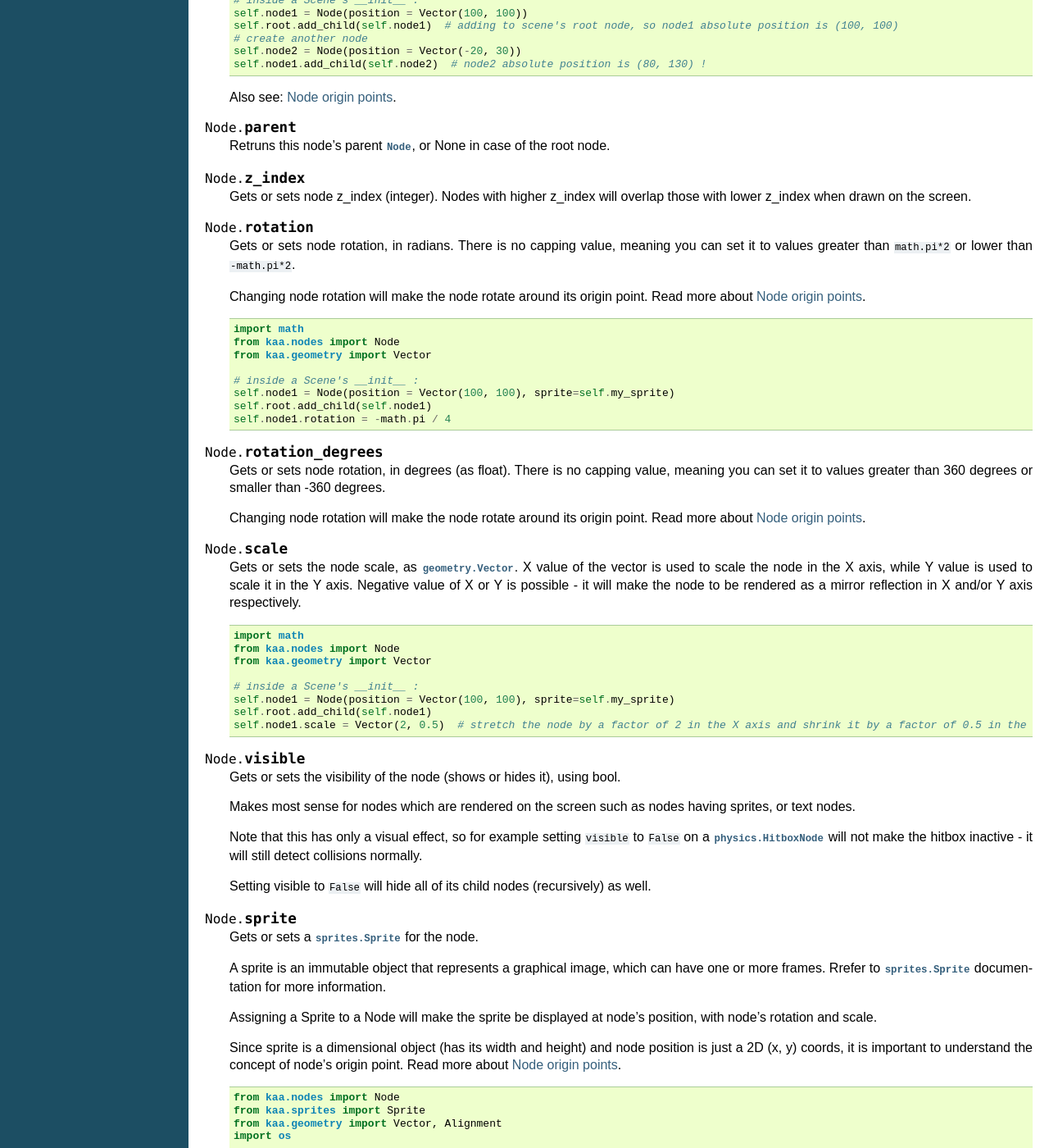
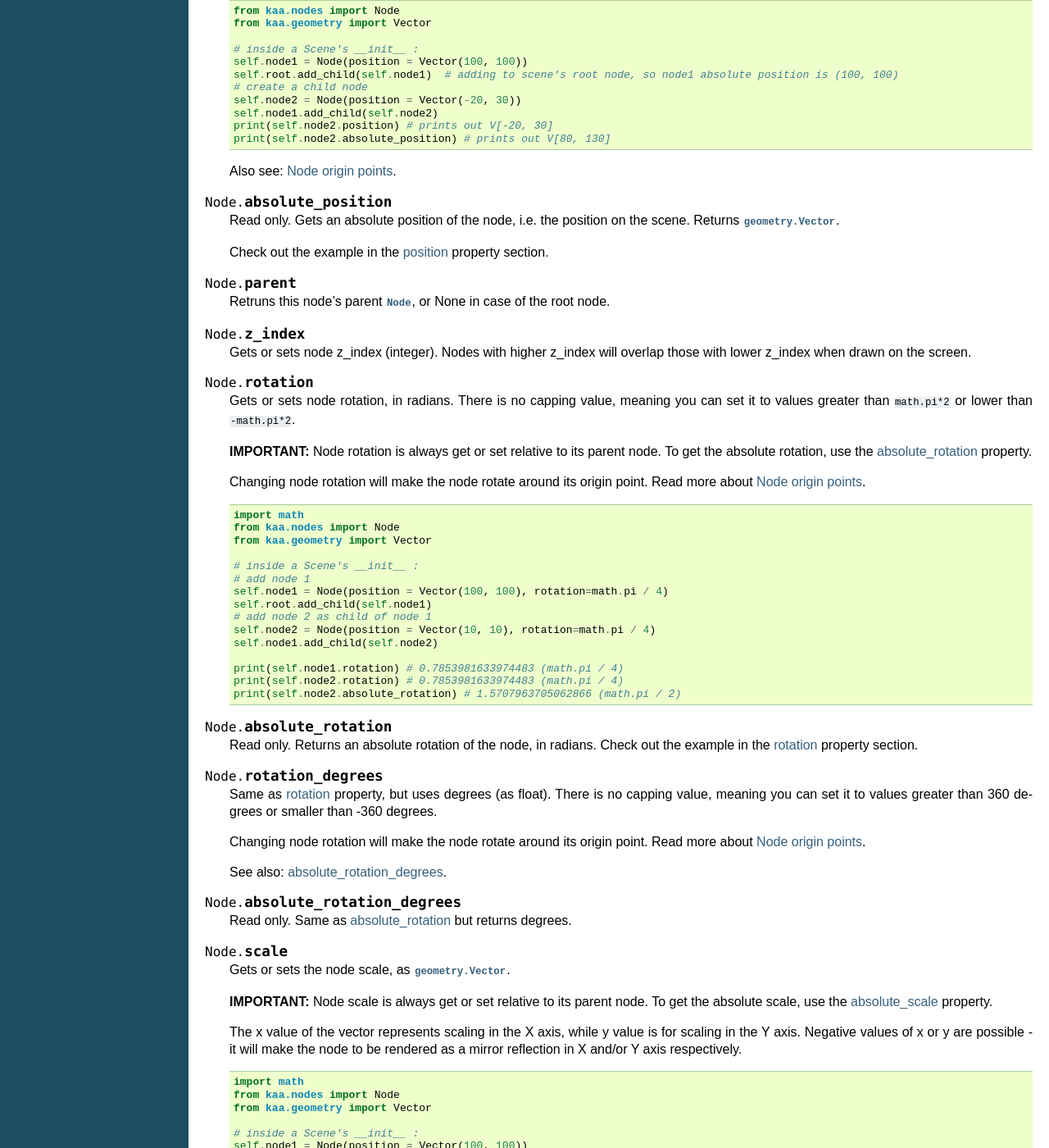
Before and after one commit to kaaengine/kaa, a Sphinx documentation site: the page built from docs/reference/nodes.rst, in a window 1280 px wide and 1400 px high, scrolled down 1226 px. Shown: the whole window at 82% size. Built offline with Sphinx 7.4.7, drawn with Linux system fonts in a browser that asks for light colours; some of the changed text lies outside the part shown.

Commit message:
documented absolute position, scale and rotation

```diff
--- a/docs/reference/nodes.rst
+++ b/docs/reference/nodes.rst
@@ -64,8 +64,11 @@ Instance Properties:
 
     Gets or sets node position, as a :class:`geometry.Vector`.
 
-    **IMPORTANT:** Node position is always relative to its parent node, it is not an "absolute" position on the Scene.
-    It is illustrated by the example below:
+    **IMPORTANT:** Node position is always get or set relative to its parent node. To get the absolute position,
+    use the :ref:`absolute_position<Node.absolute_position>` property.
+
+    If the Node is few levels deep in the nodes hierarchy and you want to know the position
+    of the node in relation to one of its ancestors, use :meth:`get_relative_position()` method.
 
     .. code-block:: python
 
@@ -75,11 +78,21 @@ Instance Properties:
         # inside a Scene's __init__ :
         self.node1 = Node(position = Vector(100, 100))
         self.root.add_child(self.node1)  # adding to scene's root node, so node1 absolute position is (100, 100)
-        # create another node
+        # create a child node
         self.node2 = Node(position = Vector(-20, 30))
-        self.node1.add_child(self.node2)  # node2 absolute position is (80, 130) !
+        self.node1.add_child(self.node2)
+        print(self.node2.position) # prints out V[-20, 30]
+        print(self.node2.absolute_position) # prints out V[80, 130]
+
 
     Also see: :ref:`Node origin points <Node.origin_alignment>`.
+
+.. _Node.absolute_position:
+.. attribute:: Node.absolute_position
+
+    Read only. Gets an absolute position of the node, i.e. the position on the scene. Returns :class:`geometry.Vector`.
+
+    Check out the example in the :ref:`position <Node.position>` property section.
 
 .. _Node.parent:
 .. attribute:: Node.parent
@@ -98,6 +111,9 @@ Instance Properties:
     Gets or sets node rotation, in radians. There is no capping value, meaning you can set it to values greater
     than :code:`math.pi*2` or lower than :code:`-math.pi*2`.
 
+    **IMPORTANT:** Node rotation is always get or set relative to its parent node. To get the absolute rotation,
+    use the :ref:`absolute_rotation <Node.absolute_rotation>` property.
+
     Changing node rotation will make the node rotate around its origin point. Read more about
     :ref:`Node origin points <Node.origin_alignment>`.
 
@@ -108,25 +124,51 @@ Instance Properties:
         from kaa.geometry import Vector
 
         # inside a Scene's __init__ :
-        self.node1 = Node(position = Vector(100, 100), sprite=self.my_sprite)
+        # add node 1
+        self.node1 = Node(position = Vector(100, 100), rotation=math.pi / 4)
         self.root.add_child(self.node1)
-        self.node1.rotation = -math.pi / 4
+        # add node 2 as child of node 1
+        self.node2 = Node(position = Vector(10, 10), rotation=math.pi / 4)
+        self.node1.add_child(self.node2)
+
+        print(self.node1.rotation) # 0.7853981633974483 (math.pi / 4)
+        print(self.node2.rotation) # 0.7853981633974483 (math.pi / 4)
+        print(self.node2.absolute_rotation) # 1.5707963705062866 (math.pi / 2)
+
+
+.. _Node.absolute_rotation:
+.. attribute:: Node.absolute_rotation
+
+    Read only. Returns an absolute rotation of the node, in radians. Check out the example in
+    the :ref:`rotation <Node.rotation>` property section.
 
 .. _Node.rotation_degrees:
 .. attribute:: Node.rotation_degrees
 
-    Gets or sets node rotation, in degrees (as float). There is no capping value, meaning you can set it to values greater
-    than 360 degrees or smaller than -360 degrees.
+    Same as :ref:`rotation <Node.rotation>` property, but uses degrees (as float). There is no capping value,
+    meaning you can set it to values greater than 360 degrees or smaller than -360 degrees.
 
     Changing node rotation will make the node rotate around its origin point. Read more about
     :ref:`Node origin points <Node.origin_alignment>`.
 
+    See also: :ref:`absolute_rotation_degrees <Node.absolute_rotation_degrees>`.
+
+.. _Node.absolute_rotation_degrees:
+.. attribute:: Node.absolute_rotation_degrees
+
+    Read only. Same as :ref:`absolute_rotation <Node.absolute_rotation>` but returns degrees.
+
 .. _Node.scale:
 .. attribute:: Node.scale
 
-    Gets or sets the node scale, as :class:`geometry.Vector`. X value of the vector is used to scale the node in the
-    X axis, while Y value is used to scale it in the Y axis. Negative value of X or Y is possible - it will make
-    the node to be rendered as a mirror reflection in X and/or Y axis respectively.
+    Gets or sets the node scale, as :class:`geometry.Vector`.
+
+    **IMPORTANT:** Node scale is always get or set relative to its parent node. To get the absolute scale,
+    use the :ref:`absolute_scale <Node.absolute_scale>` property.
+
+    The x value of the vector represents scaling in the X axis, while y value is for scaling in the Y axis.
+    Negative values of x or y are possible - it will make the node to be rendered as a mirror reflection in
+    X and/or Y axis respectively.
 
     .. code-block:: python
 
@@ -135,10 +177,24 @@ Instance Properties:
         from kaa.geometry import Vector
 
         # inside a Scene's __init__ :
-        self.node1 = Node(position = Vector(100, 100), sprite=self.my_sprite)
+        self.node1 = Node(position = Vector(100, 100))
         self.root.add_child(self.node1)
         self.node1.scale = Vector(2, 0.5)  # stretch the node by a factor of 2 in the X axis and shrink it by a factor of 0.5 in the Y axis
 
+        # add a child node
+        self.node2 = Node(position=Vector(-5, -15), scale=Vector(4, 0.5))
+        self.node1.add_child(self.node2)
+
+        print(self.node1.scale)  # V[2.0, 0.5]
+        print(self.node2.scale)  # V[4.0, 0.5]
+        print(self.node2.absolute_scale)  # V[8.0, 0.25]
+
+
+.. _Node.absolute_scale:
+.. attribute:: Node.absolute_scale
+
+    Read only. Returns an absolute scale, as :class:`geometry.Vector`. Check out the example in the
+    :ref:`scale <Node.scale>` property section.
 
 .. _Node.visible:
 .. attribute:: Node.visible
@@ -283,3 +339,10 @@ Instance Methods:
     afterwards. It may result in segmentation fault error and the whole process crashing down.
 
     See also: :ref:`Node lifetime <Node.lifetime>`
+
+.. method:: Node.get_relative_position(ancestor)
+
+    Returns node's position (:class:`geometry.Vector`) in relation to its selected ancestor.
+
+    The :code:`ancestor` parameter must be a :class:`Node` and it must be an ancestor of a node on which the method
+    is called.
```
